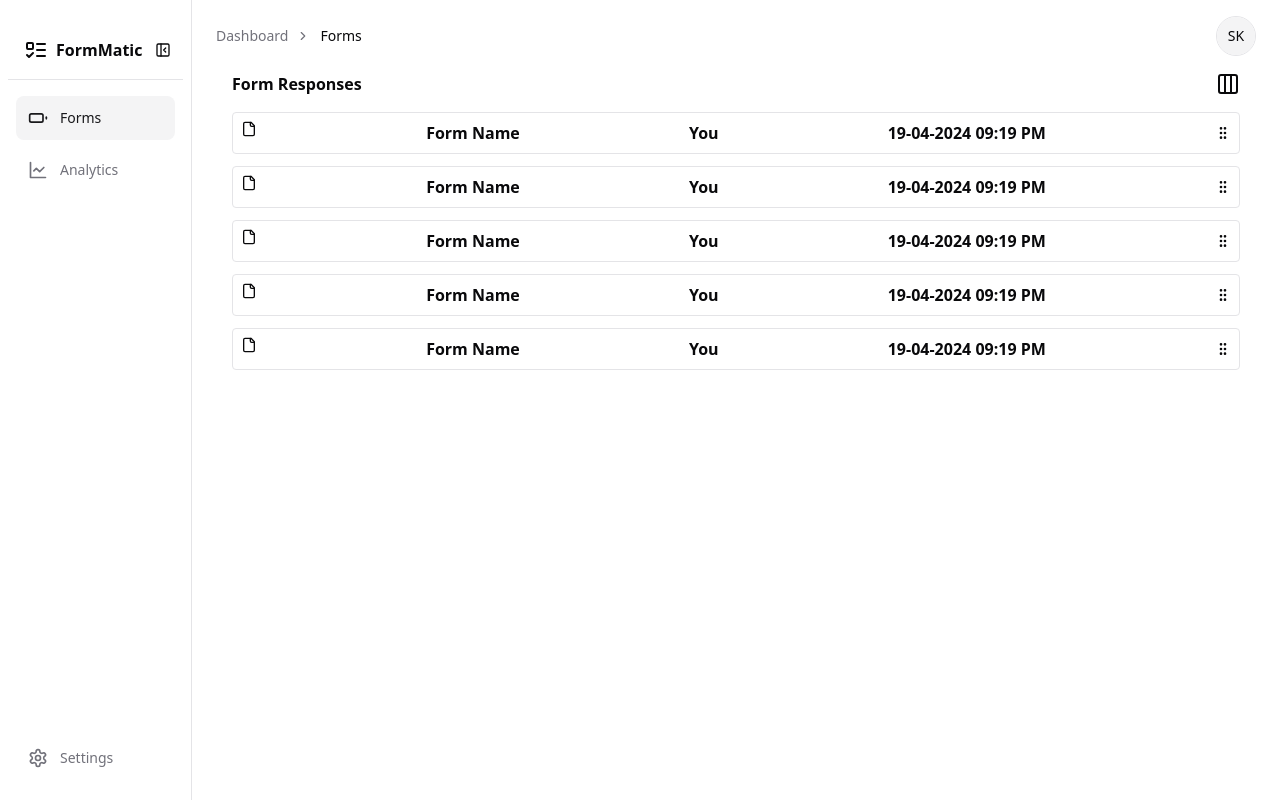
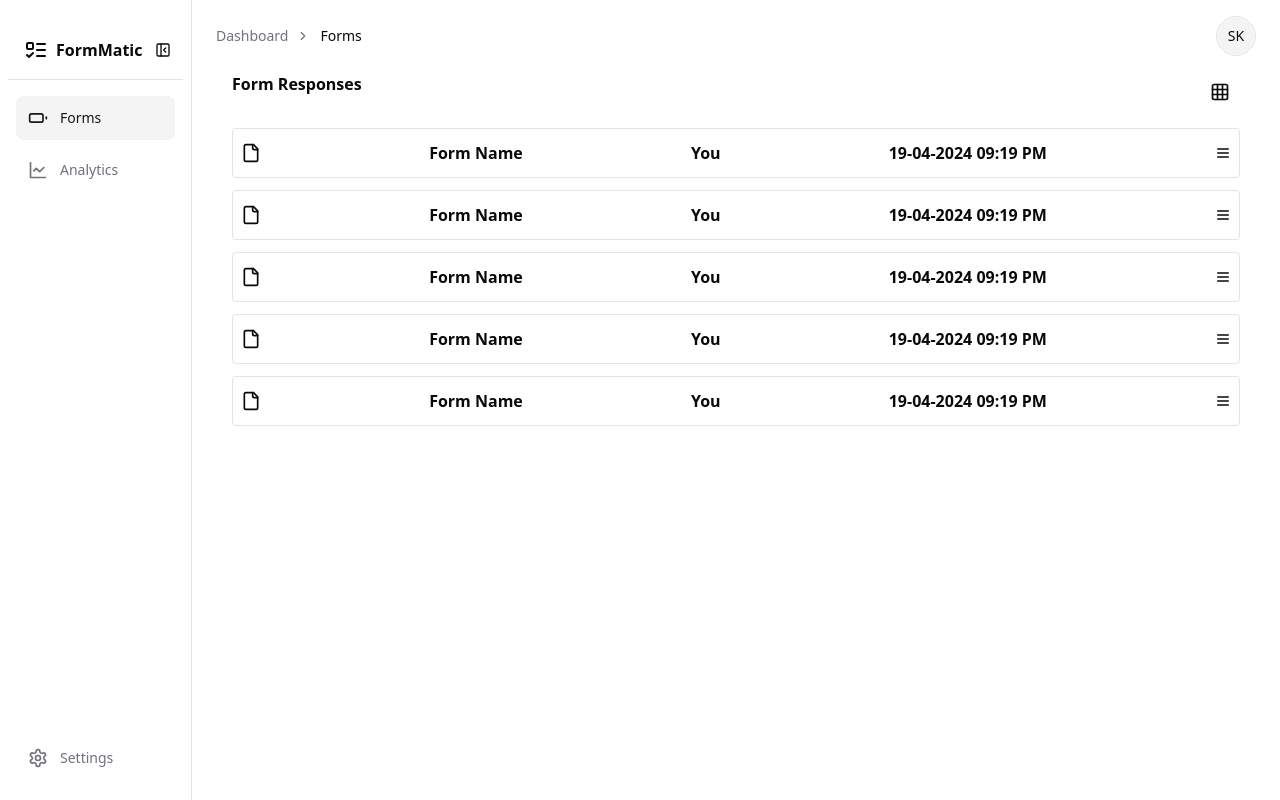
Before and after one commit to Native-Touch/aiform, a Next.js app: page /dashboard/forms in a window 1280 px wide. Both pictures are taken after a click on the button 1228 px from the left and 84 px from the top of the page. Built offline with nearby package versions, Linux system fonts and the light colour scheme.

Commit message:
removed uncessary states

```diff
--- a/src/app/dashboard/forms/new/page.tsx
+++ b/src/app/dashboard/forms/new/page.tsx
@@ -1,3 +1,5 @@
+"use client";
+
 import {
   Copy,
   NotepadText,
--- a/src/app/dashboard/forms/page.tsx
+++ b/src/app/dashboard/forms/page.tsx
@@ -1,20 +1,18 @@
 "use client";
+
 import React, { useState } from "react";
-import { Plus, File, Rows3, Columns3, GripVertical } from "lucide-react";
+import { Plus, File, Rows3, Menu, Grid } from "lucide-react";
 import {
   Popover,
   PopoverContent,
   PopoverTrigger,
 } from "~/components/ui/popover";
+import { Button } from "~/components/ui/button";
+import Link from "next/link";
 
 const Page = () => {
   const [rows, setRows] = useState(false);
-  const [logo, setLogo] = useState("Rows3");
   const [view, setView] = useState("grid");
-
-  const toggleLogo = () => {
-    setLogo(logo === "Rows3" ? "Columns3" : "Rows3");
-  };
 
   const toggleView = () => {
     setView(view === "grid" ? "list" : "grid");
@@ -63,27 +61,28 @@ const Page = () => {
       <div className="">
         <div className="flex justify-between pb-4">
           <p className="text-l font-semibold">Form Responses</p>
-          <button title="View Rows" onClick={rowsFlip}>
-            <svg
-              className="h-6 w-6"
-              onClick={toggleLogo}
-              fill="none"
-              viewBox="0 0 24 24"
-              stroke="currentColor"
-            >
-              {logo === "Rows3" ? <Rows3 /> : <Columns3 />}
-            </svg>
-          </button>
+          <Button
+            variant="ghost"
+            title="View Rows"
+            onClick={rowsFlip}
+            size="icon"
+          >
+            {view === "grid" ? (
+              <Rows3 className="size-5" />
+            ) : (
+              <Grid className="size-5" />
+            )}
+          </Button>
         </div>
         {view === "grid" ? (
           <div className="grid grid-cols-5 gap-6">
-            <div className="flex h-auto w-auto justify-center rounded border bg-white py-8">
+            <Link href="forms/new" className="flex h-auto w-auto justify-center rounded border py-8">
               <Plus className="size-16" />
-            </div>
+            </Link>
             {data.map((item, index) => (
               <div
                 key={index}
-                className="flex h-auto w-auto justify-center rounded border bg-white py-8"
+                className="flex h-auto w-auto justify-center rounded border py-8"
               >
                 <File className="size-16" />
               </div>
@@ -94,17 +93,17 @@ const Page = () => {
             {data.map((item, index) => (
               <div
                 key={index}
-                className="flex h-auto w-auto justify-between rounded border bg-white px-2 py-2"
+                className="flex h-auto w-auto items-center justify-between rounded border px-2 py-3"
               >
-                <File className="size-4" />
+                <File className="size-5" />
                 <p className="text-l font-semibold">{item.name}</p>
                 <p className="text-l font-semibold">{item.user}</p>
                 <p className="text-l font-semibold">{item.date}</p>
                 <Popover>
-                  <PopoverTrigger><GripVertical className="size-4" /></PopoverTrigger>
-                  <PopoverContent>
-                    Content...
-                  </PopoverContent>
+                  <PopoverTrigger>
+                    <Menu className="size-4" />
+                  </PopoverTrigger>
+                  <PopoverContent>Content...</PopoverContent>
                 </Popover>
               </div>
             ))}
--- a/src/components/ui/button.tsx
+++ b/src/components/ui/button.tsx
@@ -1,3 +1,5 @@
+"use client";
+
 import * as React from "react"
 import { Slot } from "@radix-ui/react-slot"
 import { cva, type VariantProps } from "class-variance-authority"
```
